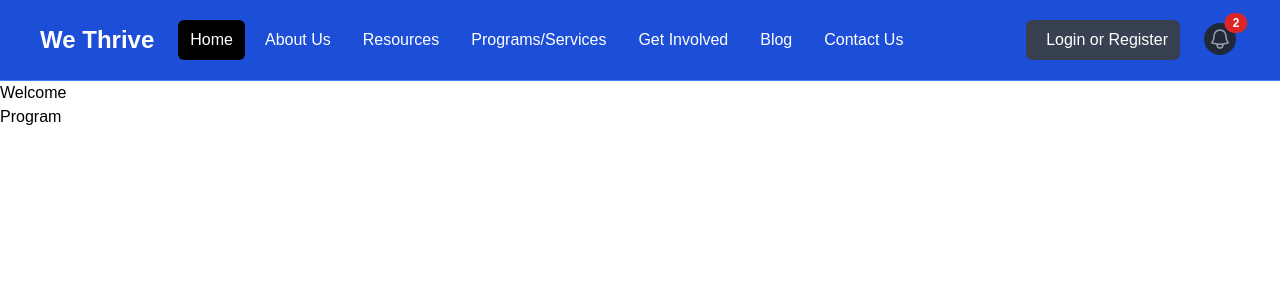
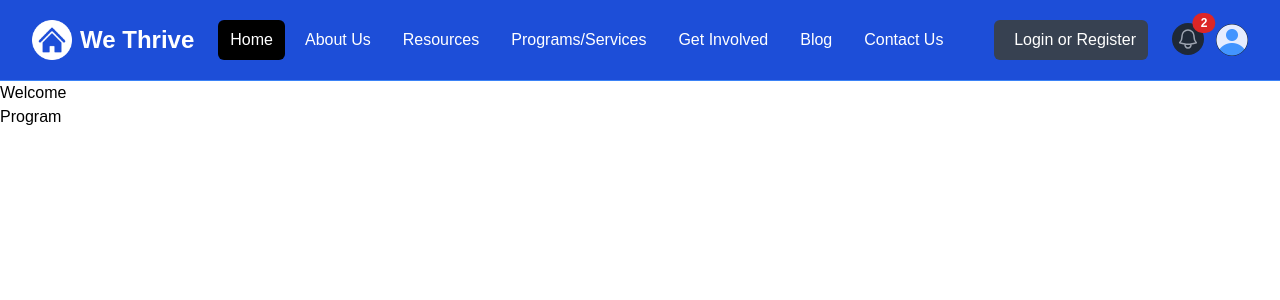
Before and after one commit to moraaruth/WeThrive, a Next.js app: page / in a window 1280 px wide. Shown: the top 300 px of the page. Built offline with nearby package versions, Linux system fonts and the light colour scheme.

Commit message:
adding image and profileDefault

```diff
--- a/components/Navbar.jsx
+++ b/components/Navbar.jsx
@@ -1,4 +1,5 @@
 import Link from "next/link";
+import Image from "next/image";
 import logo from "@/assets/images/logo-white.png";
 import profileDefault from "@/assets/images/profile.png";
 
@@ -47,13 +48,13 @@ const Navbar = () => {
           >
             {/* <!-- Logo --> */}
             <Link className="flex flex-shrink-0 items-center" href="/index.html">
-              {/* <img
+              <Image
                 className="h-10 w-auto"
-                src="img/logo-white.png"
+                src={ logo }
                 alt="We Thrive"
                 width="150"
                 height="150"
-              /> */}
+              />
 
               <span className="hidden md:block text-white text-2xl font-bold ml-2"
                 >We Thrive</span
@@ -155,11 +156,11 @@ const Navbar = () => {
                 >
                   <span className="absolute -inset-1.5"></span>
                   <span className="sr-only">Open user menu</span>
-                  {/* <img
+                  <Image
                     className="h-8 w-8 rounded-full"
-                    src="img/profile.png"
+                    src={ profileDefault }
                     alt=""
-                  /> */}
+                  />
                 </button>
               </div>
 
```
